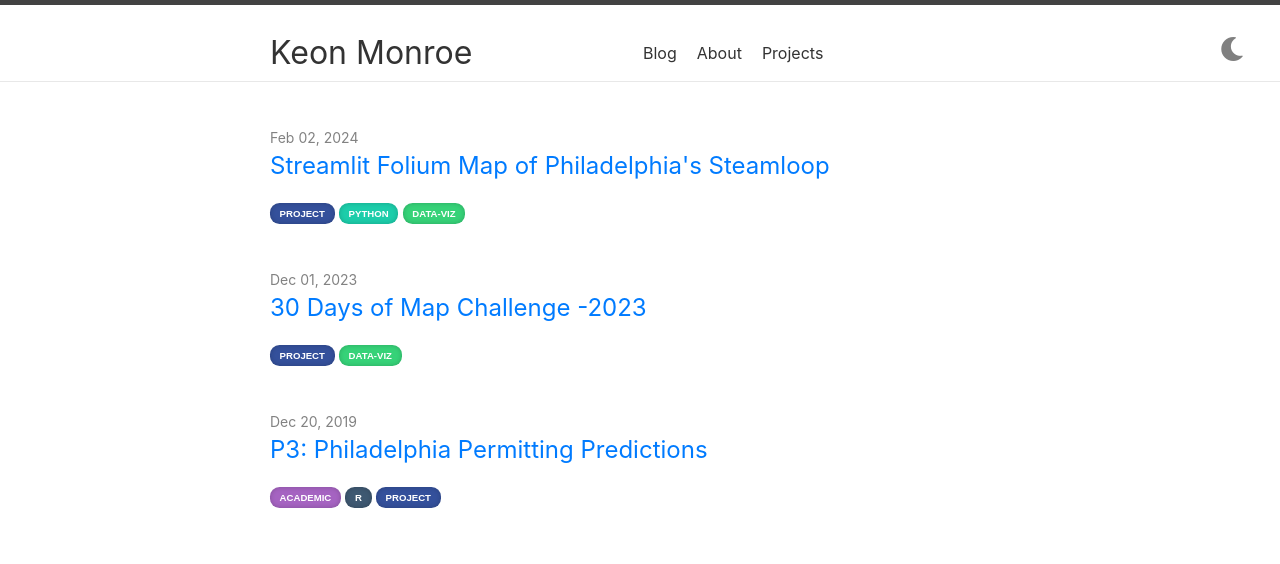
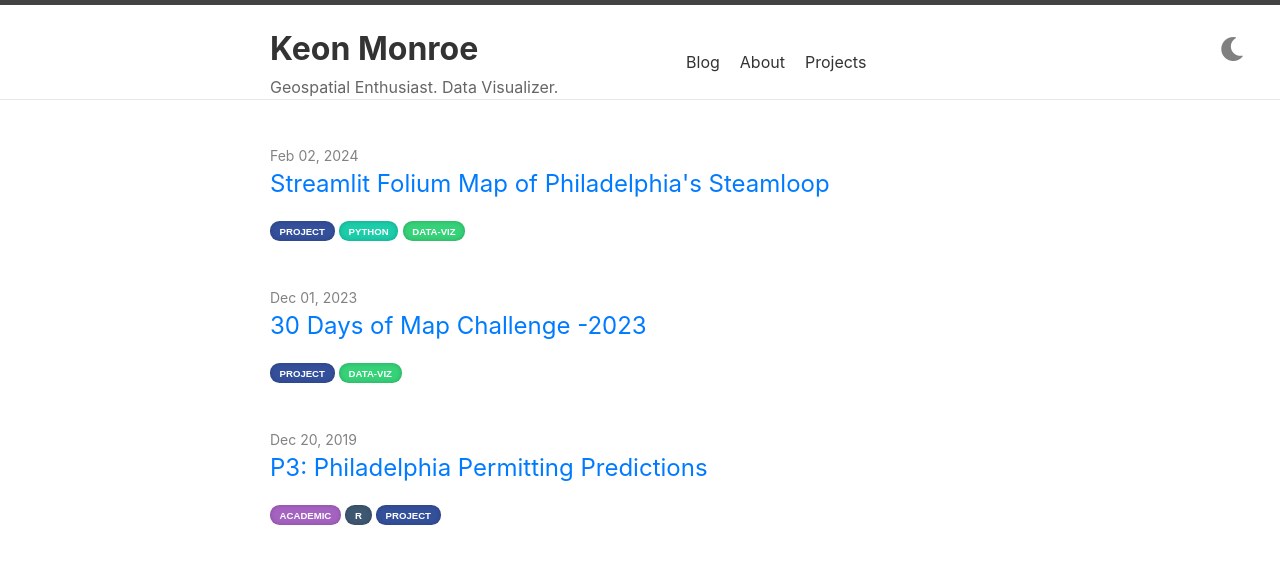
Before and after one commit to kdmonroe/kdmonroe.github.io, a Jekyll site: the page built from index.md, in a window 1280 px wide. Shown: the top 564 px of the page. Built offline with Jekyll 4.4.1, drawn with Linux system fonts in a browser that asks for light colours.

Commit message:
header subtitle

```diff
--- a/_includes/header.html
+++ b/_includes/header.html
@@ -1,6 +1,9 @@
 <header class="site-header" role="banner">
   <div class="wrapper">
-    <div class="site-name">Keon Monroe</div>
+    <div class="site-header-content">
+      <div class="site-name">Keon Monroe</div>
+      <div class="site-subtitle">Geospatial Enthusiast. Data Visualizer.</div>
+    </div>
     {%- assign default_paths = site.pages | map: "path" -%}
     {%- assign page_paths = site.header_pages | default: default_paths -%}
     {%- if page_paths -%}
--- a/_sass/_custom.scss
+++ b/_sass/_custom.scss
@@ -38,7 +38,6 @@ $categories: (
   "demo": #34495e,
   "esri": #750a4f,
 );
-
 
 // Category label styling
 .category-label {
@@ -95,9 +94,9 @@ body.light-theme {
   background-color: $light-theme-background-color;
   color: $light-theme-text-color;
 
-  .site-header{
+  .site-header {
     background-color: $light-theme-background-color;
-    color:$light-theme-text-color
+    color: $light-theme-text-color;
   }
   .site-title,
   .site-title:visited {
@@ -214,19 +213,16 @@ body.dark-theme {
   }
 }
 
-
 // Icon sizing can be adjusted here
 #theme-icon {
   font-size: 1.5rem;
 }
-
 
 // Add a class for the site name heading
 .site-name {
   font-size: 2em; // Adjust as needed
   text-align: center;
 }
-
 
 .project {
   display: flex;
@@ -244,16 +240,6 @@ body.dark-theme {
     margin-left: 1rem;
   }
 
-  // .github-link {
-  //   display: flex;
-  //   align-items: center;
-  //   margin-left: 0.5rem;
-  //   text-decoration: none;
-
-  //   .fab {
-  //     margin-right: 0.25rem;
-  //   }
-  // }
   .github-link {
     display: inline;
     color: #333;
@@ -268,21 +254,36 @@ body.dark-theme {
       font-size: 1.0em; // Adjust the icon size as needed
     }
   }
-
 }
 
-.site-header {
+.site-header-content {
   display: flex;
   flex-direction: column;
-  align-items: center;
-  justify-content: center;
+  align-items: left;
 }
+
+.site-name {
+  font-size: 2em;
+  font-weight: bold;
+  text-align: left;
+}
+
+.site-subtitle {
+  font-size: 1em;
+  font-weight: normal;
+  margin-top: 0.1em;
+  color: #666;
+}
+
+body.dark-theme .site-subtitle {
+  color: $dark-theme-secondary-text-color;
+}
+
 .project-meta {
   display: flex;
   align-items: center;
   gap: 10px;
 }
-
 
 .profile-container {
   display: flex;
@@ -345,7 +346,6 @@ body.dark-theme {
 }
 }
 
-
 @keyframes rotate {
 0% { transform: translateX(0); }
 100% { transform: translateX(-100%); /* Adjust the translateX value based on total width of images */ }
```
Lines whose indentation alone changed are shown as unchanged.
